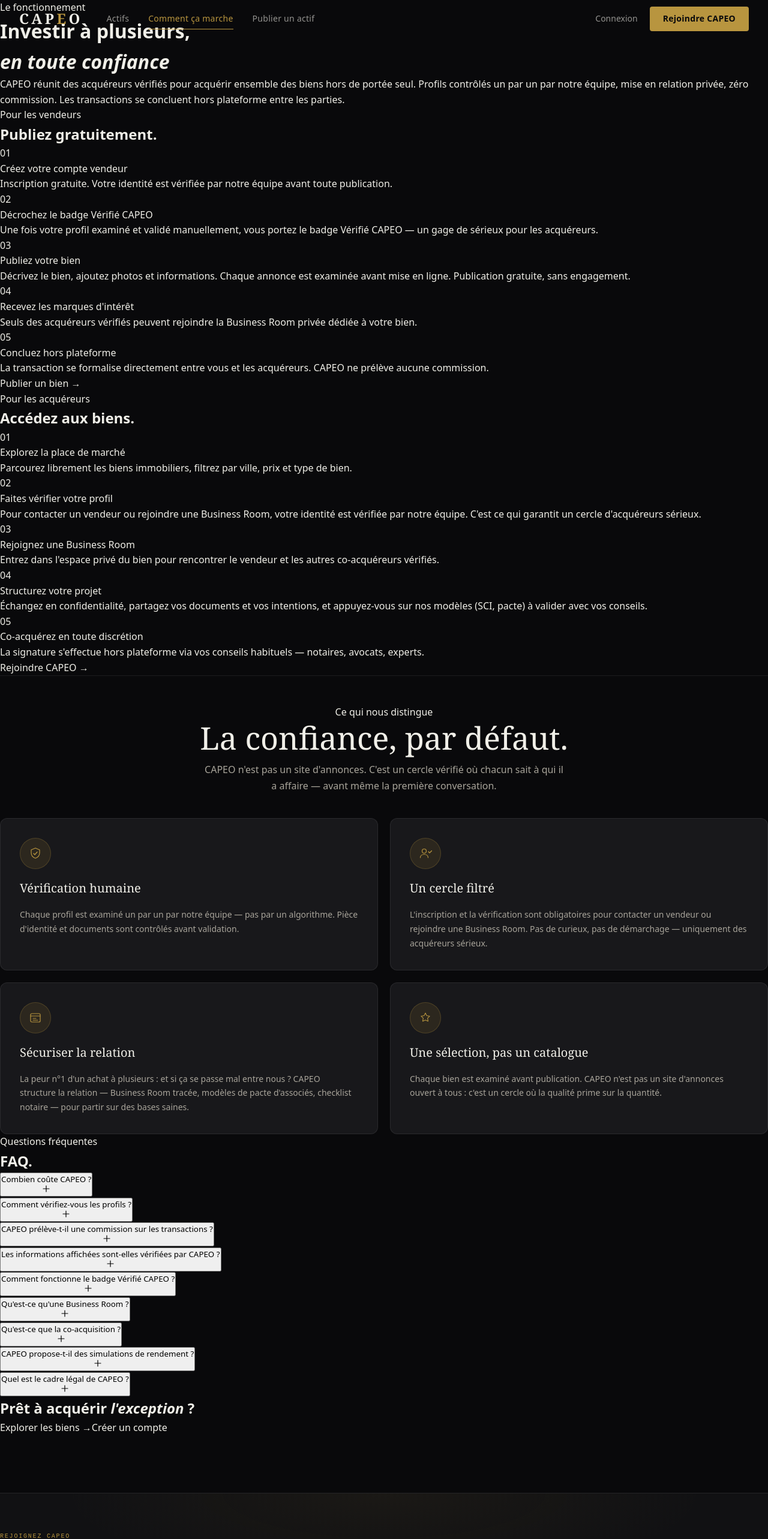
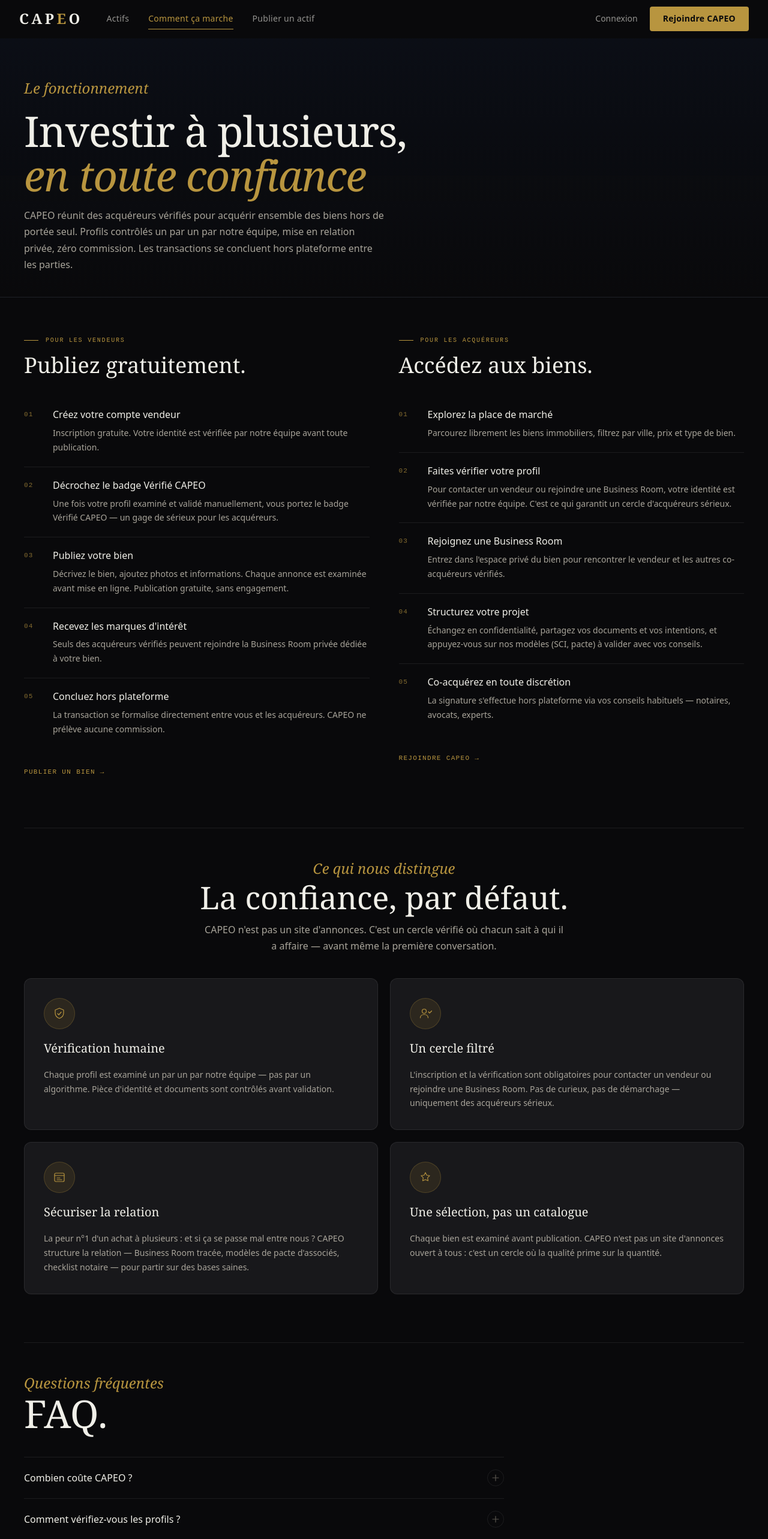
Before and after one commit to devcapeo/CAPEO, a React (Vite) app: page /comment-ca-marche in a window 1280 px wide. Shown: the top 2566 px of the page at 60% size. Built offline with nearby package versions, Linux system fonts and the light colour scheme.

Commit message:
Update CommentCaMarche.css

```diff
--- a/src/pages/CommentCaMarche/CommentCaMarche.css
+++ b/src/pages/CommentCaMarche/CommentCaMarche.css
@@ -1,7 +1,70 @@
 /* ============================================
-   AJOUT V5 — SECTION CONFIANCE
+   CAPEO — COMMENT ÇA MARCHE V5 CSS
+   Structure Actifs + section confiance.
    ============================================ */
 
+.ccm-page { min-height: 100vh; padding-top: var(--header-height); }
+
+/* ── EN-TÊTE ── */
+.ccm-page__header {
+  padding: var(--space-16) 0 var(--space-10);
+  background: linear-gradient(180deg, rgba(26,50,96,0.12) 0%, transparent 100%);
+  border-bottom: 1px solid var(--border);
+}
+.ccm-page__header-inner {
+  max-width: var(--max-width); margin: 0 auto; padding: 0 var(--space-10);
+  display: flex; flex-direction: column; gap: var(--space-4);
+}
+.ccm-page__eyebrow {
+  font-family: var(--font-serif); font-style: italic; font-size: clamp(18px, 2vw, 24px);
+  font-weight: 400; color: var(--gold);
+}
+.ccm-page__title {
+  font-family: var(--font-serif); font-size: clamp(40px, 5.5vw, 72px); font-weight: 400;
+  color: var(--text); line-height: 1.05; letter-spacing: -0.02em;
+}
+.ccm-page__title em { font-style: italic; color: var(--gold); }
+.ccm-page__sub {
+  font-size: var(--text-base); font-weight: 400; color: var(--text-muted);
+  max-width: 600px; line-height: 1.7;
+}
+
+/* ── CONTENU ── */
+.ccm-content { padding: var(--space-16) 0 var(--space-20); }
+.ccm-content__inner {
+  max-width: var(--max-width); margin: 0 auto; padding: 0 var(--space-10);
+  display: flex; flex-direction: column; gap: var(--space-20);
+}
+
+/* ── COLONNES ── */
+.ccm-steps-grid { display: grid; grid-template-columns: 1fr 1px 1fr; gap: 0; }
+.ccm-col__sep { background: linear-gradient(to bottom, transparent, var(--border) 15%, var(--border) 85%, transparent); margin: var(--space-8) var(--space-10); }
+.ccm-col { display: flex; flex-direction: column; gap: var(--space-8); padding: 0 var(--space-6); }
+.ccm-col:first-child { padding-left: 0; }
+.ccm-col:last-child { padding-right: 0; }
+.ccm-col__header { display: flex; flex-direction: column; gap: var(--space-3); }
+.ccm-col__label {
+  font-family: var(--font-mono); font-size: 10px; letter-spacing: 0.18em; text-transform: uppercase; color: var(--gold);
+  display: flex; align-items: center; gap: var(--space-3);
+}
+.ccm-col__label::before { content: ''; width: 24px; height: 1px; background: var(--gold); }
+.ccm-col__title { font-family: var(--font-serif); font-size: clamp(24px, 3vw, 36px); font-weight: 400; color: var(--text); line-height: 1.15; }
+.ccm-col__steps { display: flex; flex-direction: column; }
+.ccm-step { display: flex; align-items: flex-start; gap: var(--space-5); padding: var(--space-5) 0; border-bottom: 1px solid var(--border); transition: all var(--transition); }
+.ccm-step:last-child { border-bottom: none; }
+.ccm-step:hover { border-bottom-color: var(--gold-border); }
+.ccm-step__num { font-family: var(--font-mono); font-size: 11px; letter-spacing: 0.1em; color: var(--gold); opacity: 0.7; flex-shrink: 0; padding-top: 2px; min-width: 28px; }
+.ccm-step__content { display: flex; flex-direction: column; gap: var(--space-2); }
+.ccm-step__title { font-size: var(--text-base); font-weight: 500; color: var(--text); line-height: 1.3; }
+.ccm-step__desc { font-size: var(--text-sm); font-weight: 400; color: var(--text-muted); line-height: 1.7; }
+.ccm-col__cta {
+  font-family: var(--font-mono); font-size: 11px; letter-spacing: 0.12em; text-transform: uppercase; color: var(--gold);
+  text-decoration: none; transition: all var(--transition); display: flex; align-items: center; gap: var(--space-2);
+  width: fit-content; padding-bottom: 2px; border-bottom: 1px solid transparent;
+}
+.ccm-col__cta:hover { border-bottom-color: var(--gold-border); opacity: 0.8; }
+
+/* ── SECTION CONFIANCE ── */
 .ccm-trust {
   border-top: 1px solid var(--border);
   padding-top: var(--space-12);
@@ -28,13 +91,11 @@
   line-height: 1.7;
   max-width: 600px;
 }
-
 .ccm-trust__grid {
   display: grid;
   grid-template-columns: repeat(2, 1fr);
   gap: var(--space-5);
 }
-
 .ccm-trust__card {
   background: var(--bg-card);
   border: 1px solid var(--border);
@@ -50,7 +111,6 @@
   transform: translateY(-4px);
   box-shadow: var(--shadow-lg);
 }
-
 .ccm-trust__icon {
   width: 52px;
   height: 52px;
@@ -63,14 +123,12 @@
   color: var(--gold);
   flex-shrink: 0;
 }
-
 .ccm-trust__card-title {
   font-family: var(--font-serif);
   font-size: var(--text-xl);
   font-weight: 400;
   color: var(--text);
 }
-
 .ccm-trust__card-desc {
   font-size: var(--text-sm);
   font-weight: 400;
@@ -78,11 +136,65 @@
   line-height: 1.7;
 }
 
+/* ── FAQ ── */
+.ccm-faq { border-top: 1px solid var(--border); padding-top: var(--space-12); }
+.ccm-faq__header { margin-bottom: var(--space-10); display: flex; flex-direction: column; }
+.ccm-faq__title { font-family: var(--font-serif); font-size: clamp(40px, 5vw, 64px); font-weight: 400; color: var(--text); line-height: 1.0; }
+.ccm-faq__list { display: flex; flex-direction: column; max-width: 800px; }
+.ccm-faq__item { border-bottom: 1px solid var(--border); transition: border-color var(--transition); }
+.ccm-faq__item:first-child { border-top: 1px solid var(--border); }
+.ccm-faq__item--open { border-bottom-color: var(--gold-border); }
+.ccm-faq__question {
+  display: flex; align-items: center; justify-content: space-between; gap: var(--space-6); width: 100%;
+  padding: var(--space-5) 0; background: none; border: none; cursor: pointer; text-align: left;
+  font-family: var(--font-sans); font-size: var(--text-base); font-weight: 400; color: var(--text); transition: color var(--transition);
+}
+.ccm-faq__question:hover { color: var(--gold); }
+.ccm-faq__item--open .ccm-faq__question { color: var(--gold); }
+.ccm-faq__icon { width: 28px; height: 28px; border: 1px solid var(--border); border-radius: 50%; display: flex; align-items: center; justify-content: center; color: var(--text-dim); flex-shrink: 0; transition: all var(--transition); }
+.ccm-faq__item--open .ccm-faq__icon { border-color: var(--gold-border); color: var(--gold); background: var(--gold-dim); }
+.ccm-faq__answer { padding: 0 0 var(--space-5) 0; font-size: var(--text-sm); font-weight: 400; color: var(--text-muted); line-height: 1.85; max-width: 640px; animation: fadeDown 0.25s ease both; }
+
+/* ── CTA FINAL ── */
+.ccm-bottom {
+  border-top: 1px solid var(--border); padding-top: var(--space-16);
+  display: flex; align-items: center; justify-content: space-between; gap: var(--space-8); flex-wrap: wrap;
+}
+.ccm-bottom__title { font-family: var(--font-serif); font-size: clamp(24px, 3.5vw, 40px); font-weight: 400; color: var(--text); line-height: 1.2; }
+.ccm-bottom__title em { font-style: italic; color: var(--gold); }
+.ccm-bottom__actions { display: flex; align-items: center; gap: var(--space-4); flex-wrap: wrap; }
+.ccm-btn-primary {
+  padding: 13px 28px; background: var(--gold); color: var(--bg-deep); border-radius: var(--radius-xs);
+  font-family: var(--font-sans); font-size: var(--text-sm); font-weight: 600; letter-spacing: 0.02em;
+  text-decoration: none; transition: all var(--transition); white-space: nowrap;
+}
+.ccm-btn-primary:hover { background: var(--gold-light); transform: translateY(-2px); box-shadow: var(--shadow-gold); }
+.ccm-btn-ghost {
+  padding: 13px 24px; background: transparent; color: var(--text-muted); border: 1px solid var(--border); border-radius: var(--radius-xs);
+  font-family: var(--font-sans); font-size: var(--text-sm); font-weight: 400; text-decoration: none; transition: all var(--transition); white-space: nowrap;
+}
+.ccm-btn-ghost:hover { border-color: var(--gold-border); color: var(--text); }
+
+/* ── RESPONSIVE ── */
+@media (max-width: 1024px) {
+  .ccm-page__header-inner, .ccm-content__inner { padding: 0 var(--space-8); }
+  .ccm-col__sep { margin: var(--space-8) var(--space-6); }
+}
+
 @media (max-width: 768px) {
-  .ccm-trust__grid {
-    grid-template-columns: 1fr;
-  }
-  .ccm-trust__card {
-    padding: var(--space-6);
-  }
+  .ccm-page__header-inner, .ccm-content__inner { padding: 0 var(--space-5); }
+  .ccm-content__inner { gap: var(--space-12); }
+  .ccm-steps-grid { grid-template-columns: 1fr; gap: var(--space-12); }
+  .ccm-col__sep { display: none; }
+  .ccm-col { padding: 0; }
+  .ccm-col:not(:first-child) { padding-top: var(--space-10); border-top: 1px solid var(--border); }
+  .ccm-trust__grid { grid-template-columns: 1fr; }
+  .ccm-trust__card { padding: var(--space-6); }
+  .ccm-bottom { flex-direction: column; align-items: flex-start; }
+  .ccm-bottom__actions { width: 100%; }
 }
+
+@media (max-width: 480px) {
+  .ccm-bottom__actions { flex-direction: column; align-items: stretch; }
+  .ccm-btn-primary, .ccm-btn-ghost { text-align: center; }
+}
```
